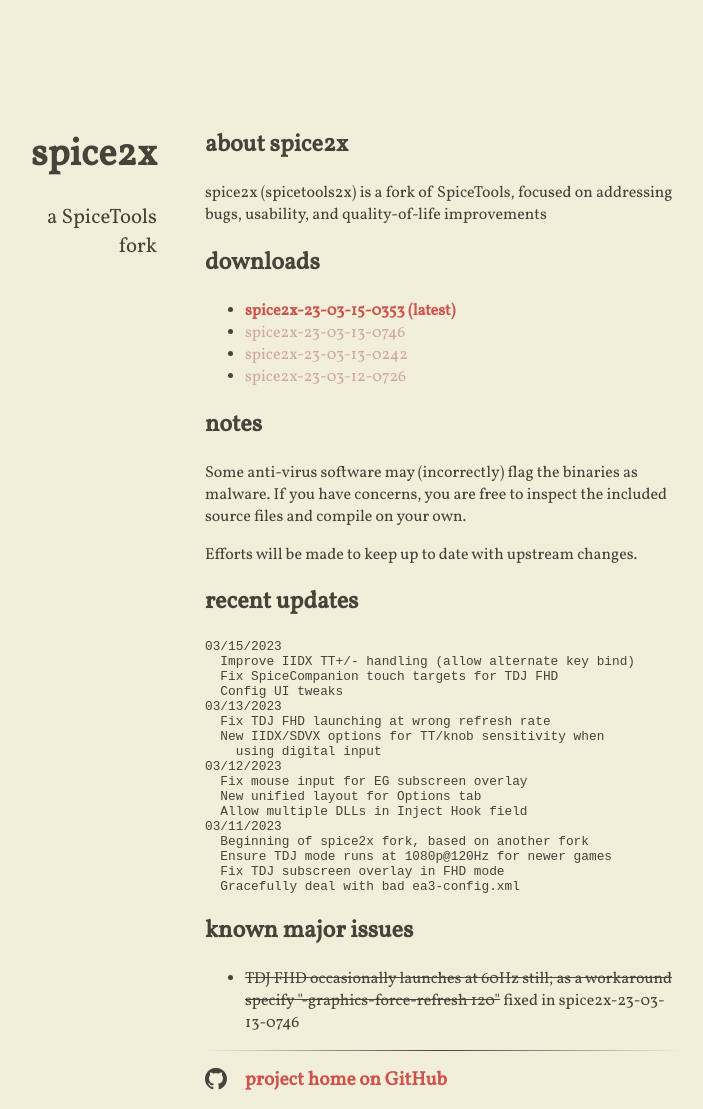
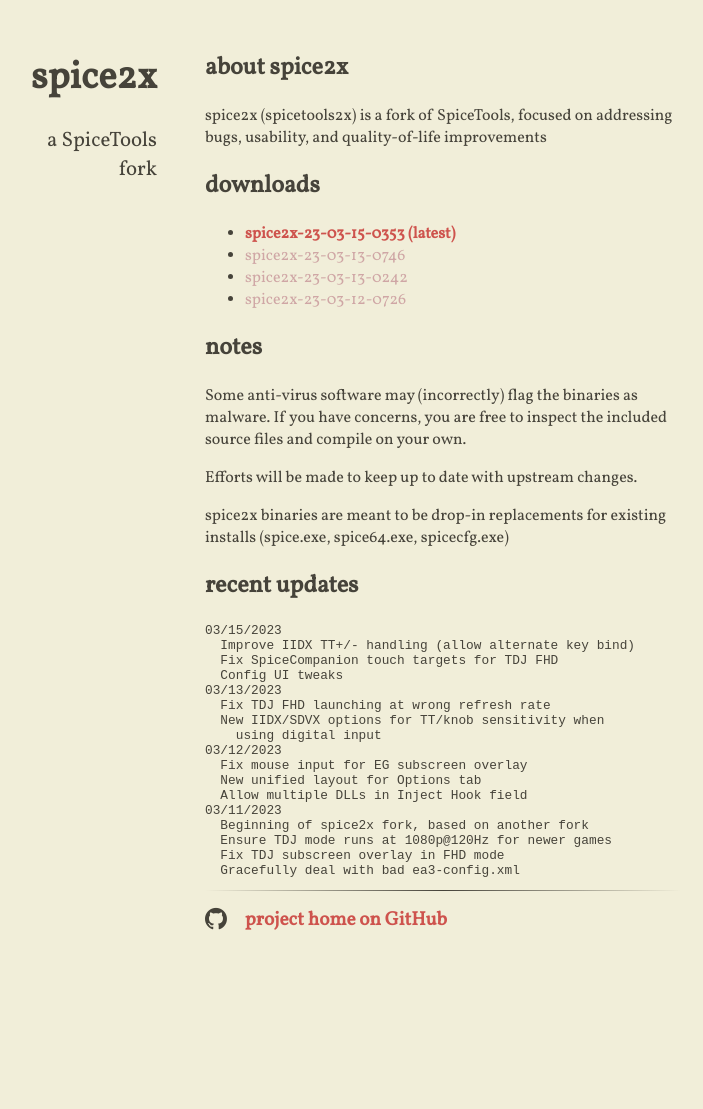
Before and after one commit to spice2x/spice2x.github.io, a Jekyll site: the page built from docs/index.html, in a window 1280 px wide. Shown: the whole page, without its empty margins (299-1002 px from the left). Built offline with Jekyll 4.4.1, drawn with Linux system fonts in a browser that asks for light colours; nearby versions of some CDN libraries; after the commit the page ends 949 px from its top, so only the background shows below that.

Commit message:
remove known issue section and update css

```diff
--- a/docs/_includes/content.html
+++ b/docs/_includes/content.html
@@ -31,6 +31,8 @@
 
 <p>Efforts will be made to keep up to date with upstream changes.</p>
 
+<p>spice2x binaries are meant to be drop-in replacements for existing installs (spice.exe, spice64.exe, spicecfg.exe)</p>
+
 <h2>recent updates</h2>
 
 <pre>
@@ -53,13 +55,6 @@
   Gracefully deal with bad ea3-config.xml
 </pre>
 
-<h2>known major issues</h2>
-<ul>
-  <li>
-    <s>TDJ FHD occasionally launches at 60Hz still; as a workaround specify "-graphics-force-refresh 120"</s> fixed in spice2x-23-03-13-0746
-  </li>
-</ul>
-
 <hr />
 
 <ul class="fa-ul main-list">
--- a/docs/assets/main.scss
+++ b/docs/assets/main.scss
@@ -18,7 +18,7 @@
 
 /*** wrapper div for both header and main ***/
 .wrapper {
-	margin-top: 10%;
+	margin-top: 4%;
 }
 
 /*** anchor tags ***/
@@ -134,7 +134,7 @@
 	/* wrapper stays 480px wide past 480px wide and is kept centered */
 	.wrapper {
 		width: 480px;
-		margin: 10% auto 0 auto;
+		margin: 4% auto 0 auto;
 	}
 }
 
```
